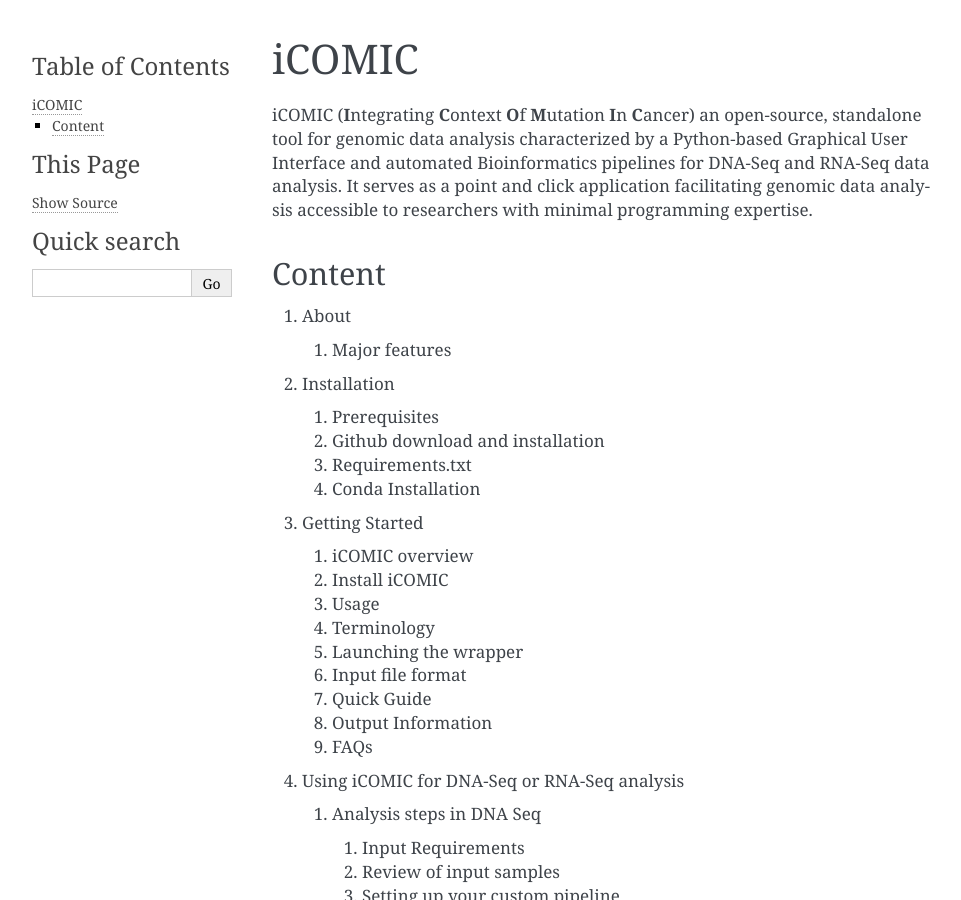
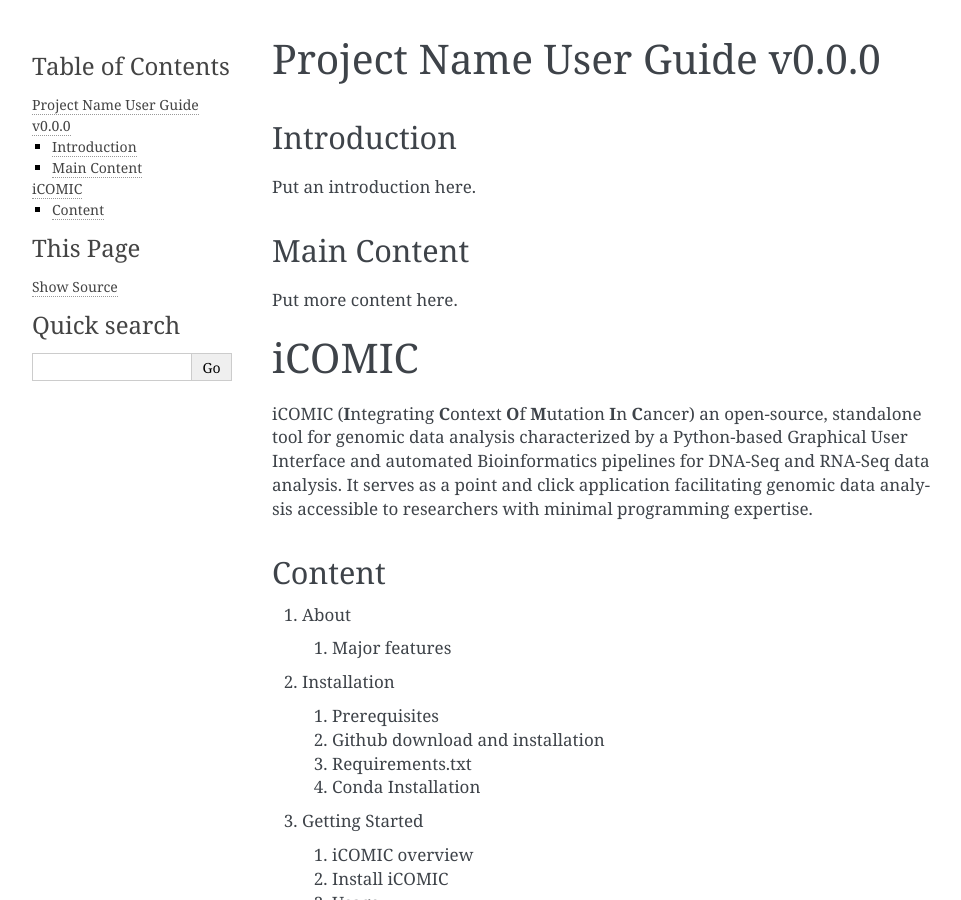
Before and after one commit to anjanaanilkumar1289/iCOMIC_doc, a Sphinx documentation site: the page built from docs/user-guide.md, in a window 1280 px wide and 900 px high. Shown: the whole window, without its empty margins (148-1109 px from the left). Built offline with Sphinx 7.4.7, drawn with Linux system fonts in a browser that asks for light colours.

Commit message:
Update user-guide.md

```diff
--- a/docs/user-guide.md
+++ b/docs/user-guide.md
@@ -1,3 +1,11 @@
+# Project Name User Guide v0.0.0
+
+## Introduction
+Put an introduction here.
+
+## Main Content
+Put more content here.
+
 # iCOMIC
 
 iCOMIC (**I**ntegrating **C**ontext **O**f **M**utation **I**n **C**ancer) an open-source, standalone tool for genomic data analysis characterized by a Python-based Graphical User Interface and automated Bioinformatics pipelines for DNA-Seq and RNA-Seq data analysis. It serves as a point and click application facilitating genomic data analysis accessible to researchers with minimal programming expertise.
```
